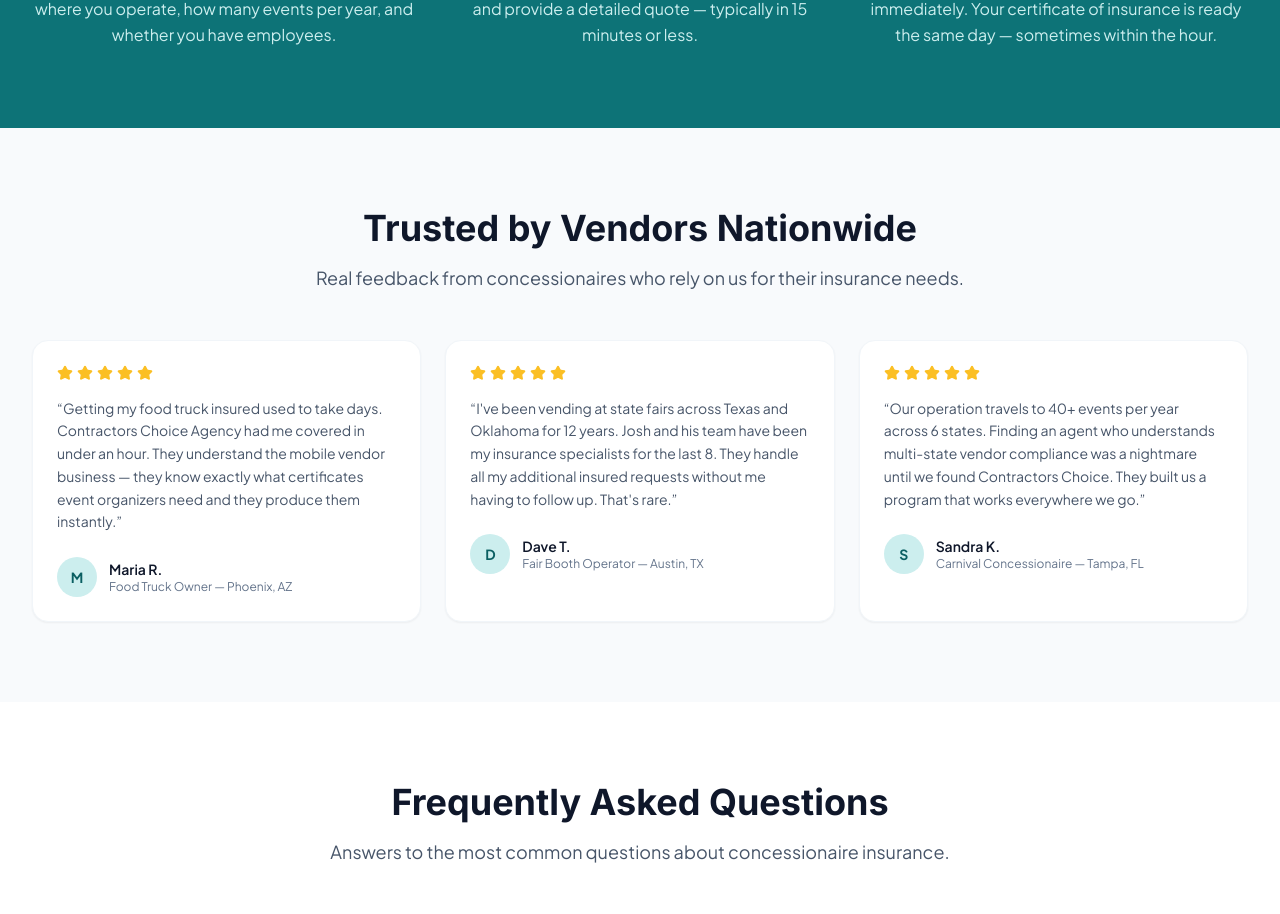
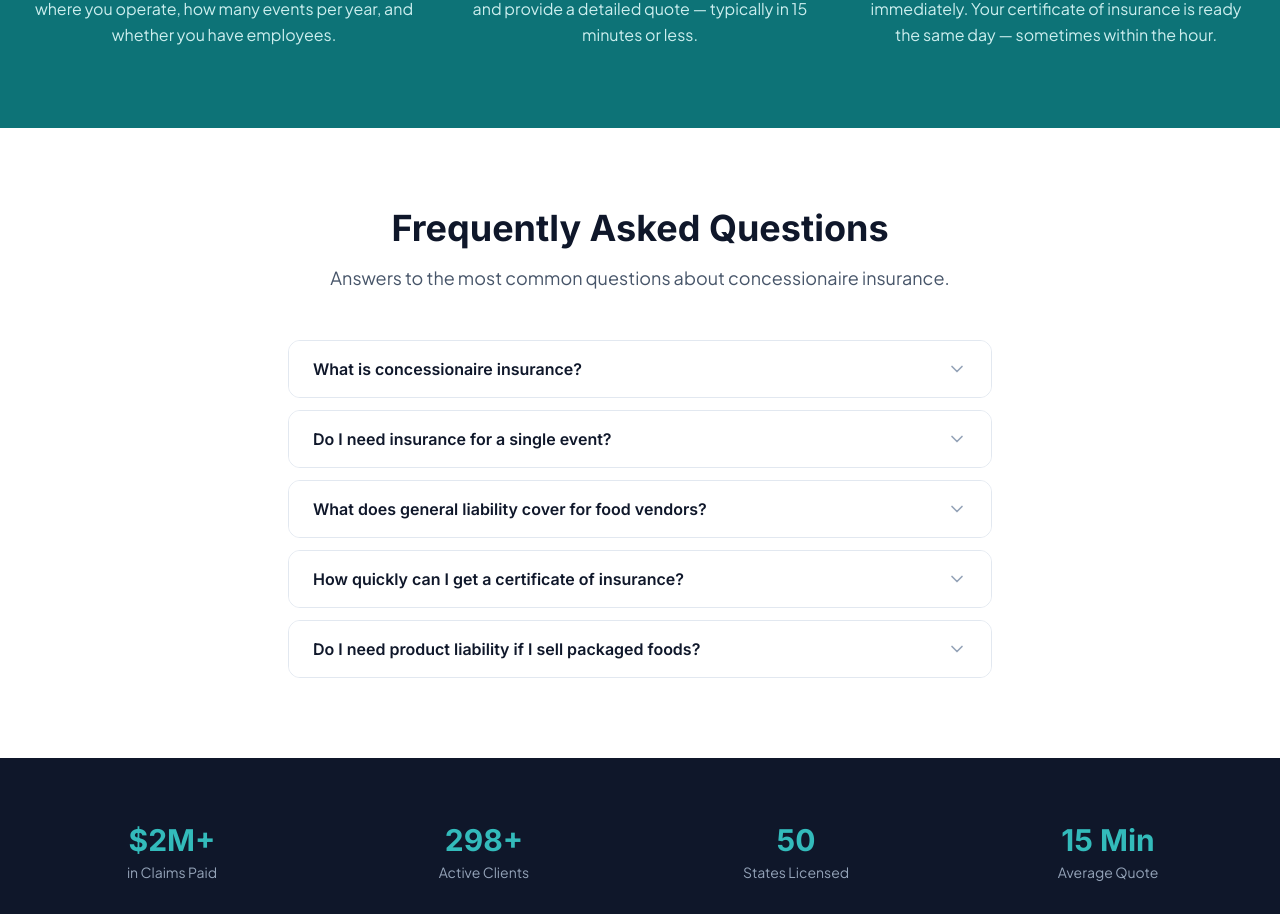
Before and after one commit to MCERQUA/concessionaireinsurance.com, a Next.js app: page / in a window 1280 px wide. Shown: the part 3437-4351 px from the top of the page. Built offline with nearby package versions, Linux system fonts and the light colour scheme.

Commit message:
remove fabricated testimonials and invented rating claims

```diff
--- a/src/app/page.tsx
+++ b/src/app/page.tsx
@@ -472,55 +472,6 @@ export default function HomePage() {
         </div>
       </section>
 
-      {/* TESTIMONIALS */}
-      <section className="py-20 bg-slate-50">
-        <div className="max-w-7xl mx-auto px-4 sm:px-6 lg:px-8">
-          <motion.div
-            initial={{ opacity: 0, y: 30 }}
-            whileInView={{ opacity: 1, y: 0 }}
-            transition={{ duration: 0.5 }}
-            viewport={{ once: true }}
-            className="text-center mb-12"
-          >
-            <h2 className="font-heading text-3xl sm:text-4xl font-bold text-slate-900 mb-4">
-              Trusted by Vendors Nationwide
-            </h2>
-            <p className="text-lg text-slate-600">
-              Real feedback from concessionaires who rely on us for their insurance needs.
-            </p>
-          </motion.div>
-
-          <div className="grid md:grid-cols-3 gap-6">
-            {testimonials.map((t, i) => (
-              <motion.div
-                key={i}
-                initial={{ opacity: 0, y: 30 }}
-                whileInView={{ opacity: 1, y: 0 }}
-                transition={{ duration: 0.5, delay: i * 0.1 }}
-                viewport={{ once: true }}
-                className="bg-white rounded-2xl p-6 shadow-sm border border-slate-100"
-              >
-                <div className="flex items-center space-x-1 mb-4">
-                  {[...Array(5)].map((_, si) => (
-                    <Star key={si} className="w-4 h-4 fill-amber-400 text-amber-400" />
-                  ))}
-                </div>
-                <p className="text-slate-600 leading-relaxed mb-6 text-sm">&ldquo;{t.text}&rdquo;</p>
-                <div className="flex items-center space-x-3">
-                  <div className="w-10 h-10 bg-teal-100 rounded-full flex items-center justify-center">
-                    <span className="text-teal-600 font-bold text-sm">{t.name[0]}</span>
-                  </div>
-                  <div>
-                    <div className="font-semibold text-slate-900 text-sm">{t.name}</div>
-                    <div className="text-slate-500 text-xs">{t.title} — {t.location}</div>
-                  </div>
-                </div>
-              </motion.div>
-            ))}
-          </div>
-        </div>
-      </section>
-
       {/* FAQ */}
       <section className="py-20 bg-white">
         <div className="max-w-3xl mx-auto px-4 sm:px-6 lg:px-8">
```
